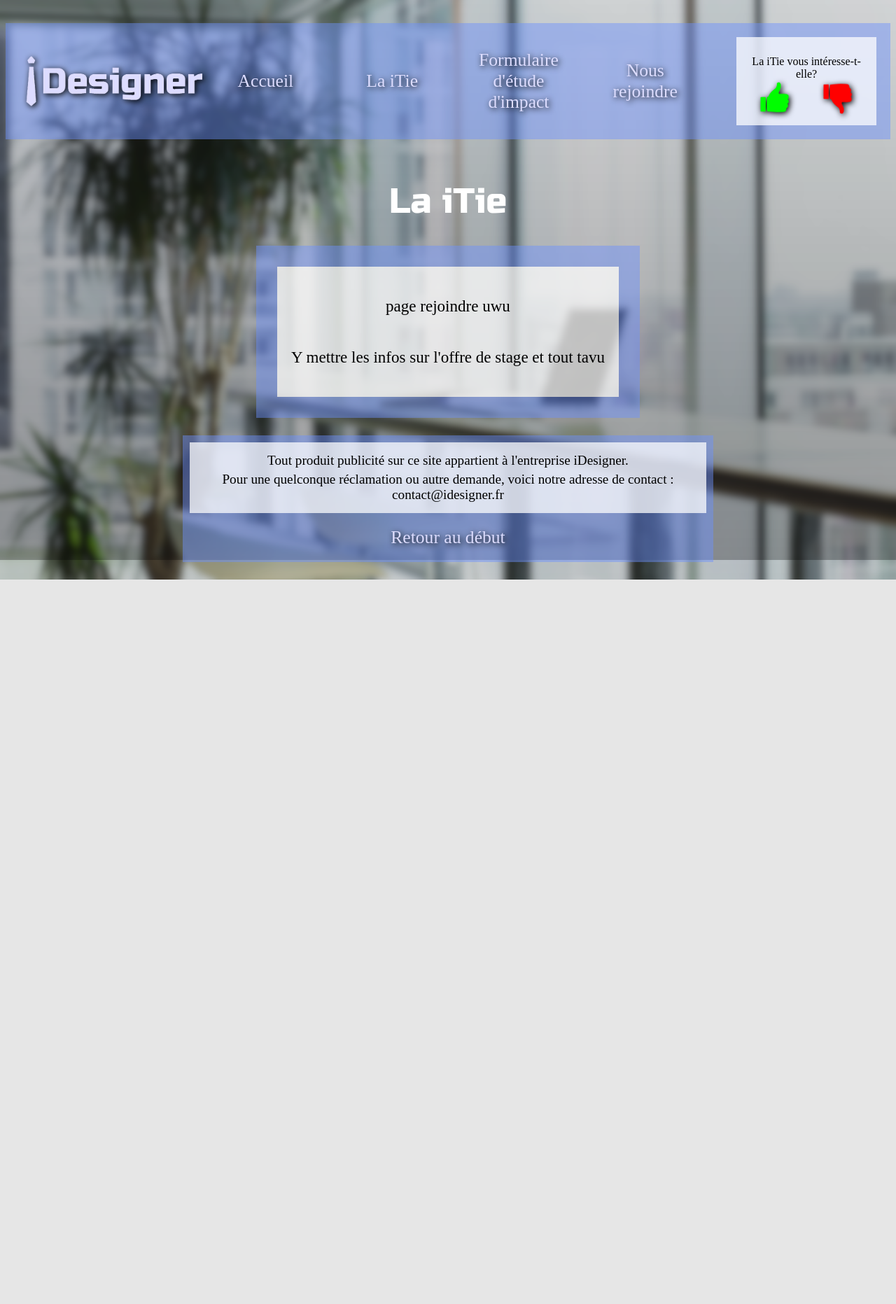
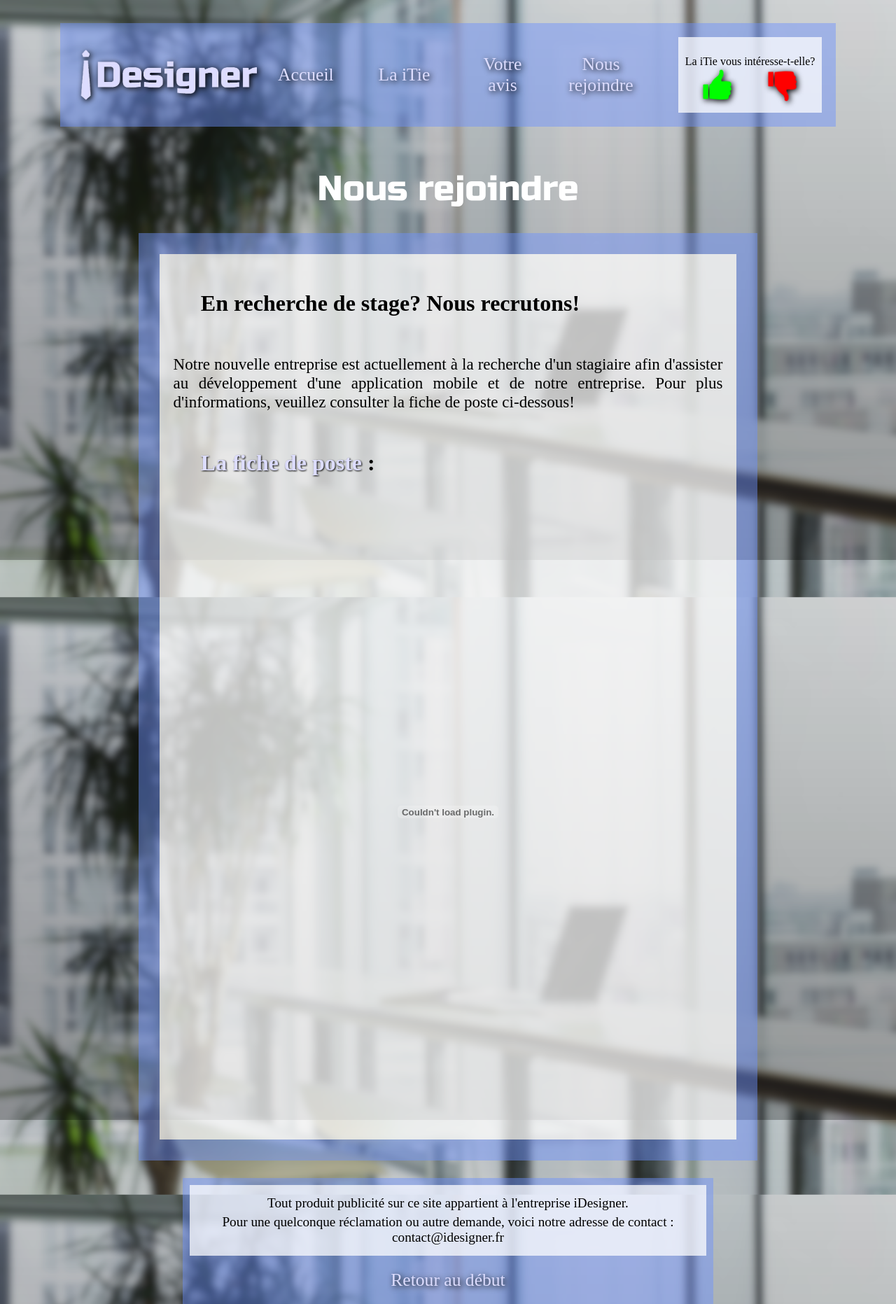
Before and after one commit to quentin-arzalier/iTie-website, a PHP site: page /rejoindre.php in a window 1280 px wide. Shown: the top 1863 px of the page at 70% size. Before the commit the page ends 828 px from the top, so only its background shows below. Run offline with PHP 8.4, Linux system fonts and the light colour scheme; data that the repository does not hold is empty.

Commit message:
Formulaire et Rejoindre terminés

```diff
--- a/assets/css/styles.css
+++ b/assets/css/styles.css
@@ -189,6 +189,15 @@
     margin: 5px;
 }
 
+.gform {
+    border: 0;
+    height: 60vh;
+}
+embed {
+    width: 50vw;
+    height: 70vw;
+}
+
 @media(max-width:768px){
     main{
         width: 95%;
--- a/index.php
+++ b/index.php
@@ -18,8 +18,7 @@
     <nav>
         <a href="index.php">Accueil</a>
         <a href="produit.php">La iTie</a>
-        <a href="https://forms.gle/XJzrt89RryMzKY5v6">Formulaire d'étude d'impact</a>
-        <!--<a href="faq.php">F.A.Q</a>-->
+        <a href="formulaire.php">Votre avis</a>
         <a href="rejoindre.php">Nous rejoindre</a>
     </nav>
     <div class="voteBox">
--- a/produit.php
+++ b/produit.php
@@ -17,8 +17,7 @@
     <nav>
         <a href="index.php">Accueil</a>
         <a href="produit.php">La iTie</a>
-        <a href="https://forms.gle/XJzrt89RryMzKY5v6">Formulaire d'étude d'impact</a>
-        <!--<a href="faq.php">F.A.Q</a>-->
+        <a href="formulaire.php">Votre avis</a>
         <a href="rejoindre.php">Nous rejoindre</a>
     </nav>
     <div class="voteBox">
--- a/rejoindre.php
+++ b/rejoindre.php
@@ -17,8 +17,7 @@
     <nav>
         <a href="index.php">Accueil</a>
         <a href="produit.php">La iTie</a>
-        <a href="https://forms.gle/XJzrt89RryMzKY5v6">Formulaire d'étude d'impact</a>
-        <!--<a href="faq.php">F.A.Q</a>-->
+        <a href="formulaire.php">Votre avis</a>
         <a href="rejoindre.php">Nous rejoindre</a>
     </nav>
     <div class="voteBox">
@@ -28,10 +27,12 @@
     </div>
 </header>
 <main>
-    <h1>La iTie</h1>
+    <h1>Nous rejoindre</h1>
     <div class="mainTexte">
-        <p>page rejoindre uwu</p>
-        <p>Y mettre les infos sur l'offre de stage et tout tavu</p>
+        <p class="titre">En recherche de stage? Nous recrutons!</p>
+        <p>Notre nouvelle entreprise est actuellement à la recherche d'un stagiaire afin d'assister au développement d'une application mobile et de notre entreprise. Pour plus d'informations, veuillez consulter la fiche de poste ci-dessous!</p>
+        <p class="titre"><a href="assets/Fiche-Poste-iDesigner.pdf">La fiche de poste</a> :</p>
+        <embed src="assets/Fiche-Poste-iDesigner.pdf#toolbar=0&navpanes=0&scrollbar=0" type="application/pdf"/>
     </div>
 </main>
 <footer>
```
Also changed, not shown: formulaire.php (renamed from faq.php, +5 -5 lines), 1 other file.
